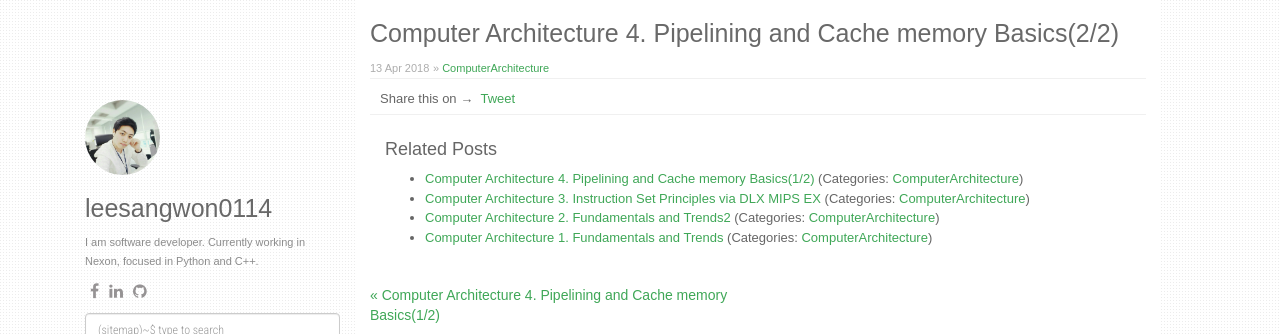
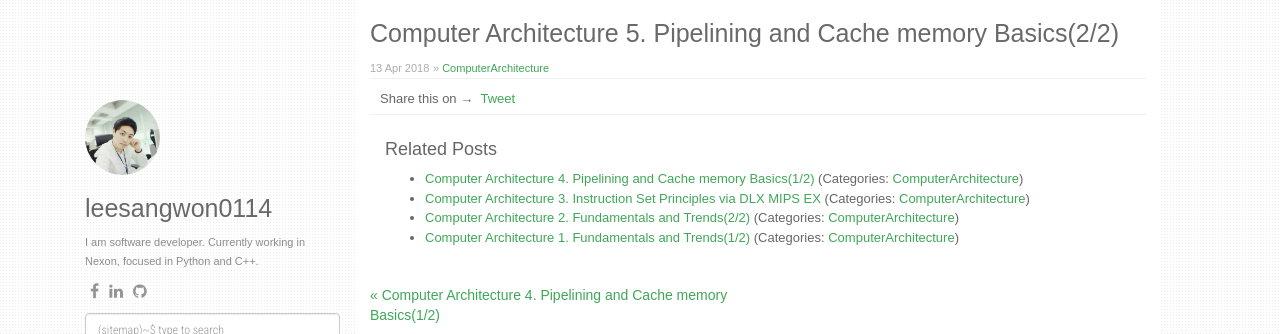
Before and after one commit to leesangwon0114/leesangwon0114.github.io, a Jekyll site: the page built from _posts/2018-04-14-ComputerArchitecture_5.Pipelining and Cache memory Basics2.markdown, in a window 1280 px wide. Shown: the top 334 px of the page. Built offline with Jekyll 4.4.1, drawn with Linux system fonts in a browser that asks for light colours; nearby versions of some CDN libraries; comment, search, counter and statistics services are not loaded.

Commit message:
structure

```diff
--- a/_posts/2018-03-17-ComputerArchitecture_1.Computer Architecture Fundamentals and Trends.markdown
+++ b/_posts/2018-03-17-ComputerArchitecture_1.Computer Architecture Fundamentals and Trends.markdown
@@ -1,6 +1,6 @@
 ---
 layout: post
-title:  "Computer Architecture&nbsp;1.&nbsp;Fundamentals and Trends"
+title:  "Computer Architecture&nbsp;1.&nbsp;Fundamentals and Trends(1/2)"
 date:   2018-03-07 21:28:15 +0700
 categories: [ComputerArchitecture]
 ---
--- a/_posts/2018-04-14-ComputerArchitecture_2.Computer Architecture Fundamentals and Trends2.markdown
+++ b/_posts/2018-04-14-ComputerArchitecture_2.Computer Architecture Fundamentals and Trends2.markdown
@@ -1,6 +1,6 @@
 ---
 layout: post
-title:  "Computer Architecture&nbsp;2.&nbsp;Fundamentals and Trends2"
+title:  "Computer Architecture&nbsp;2.&nbsp;Fundamentals and Trends(2/2)"
 date:   2018-04-14 01:28:15 +0700
 categories: [ComputerArchitecture]
 ---
--- a/_posts/2018-04-14-ComputerArchitecture_4.Pipelining and Cache memory Basics2.markdown
+++ b/_posts/2018-04-14-ComputerArchitecture_5.Pipelining and Cache memory Basics2.markdown
@@ -1,6 +1,6 @@
 ---
 layout: post
-title:  "Computer Architecture&nbsp;4.&nbsp;Pipelining and Cache memory Basics(2/2)"
+title:  "Computer Architecture&nbsp;5.&nbsp;Pipelining and Cache memory Basics(2/2)"
 date:   2018-04-14 04:28:15 +0700
 categories: [ComputerArchitecture]
 ---
```
